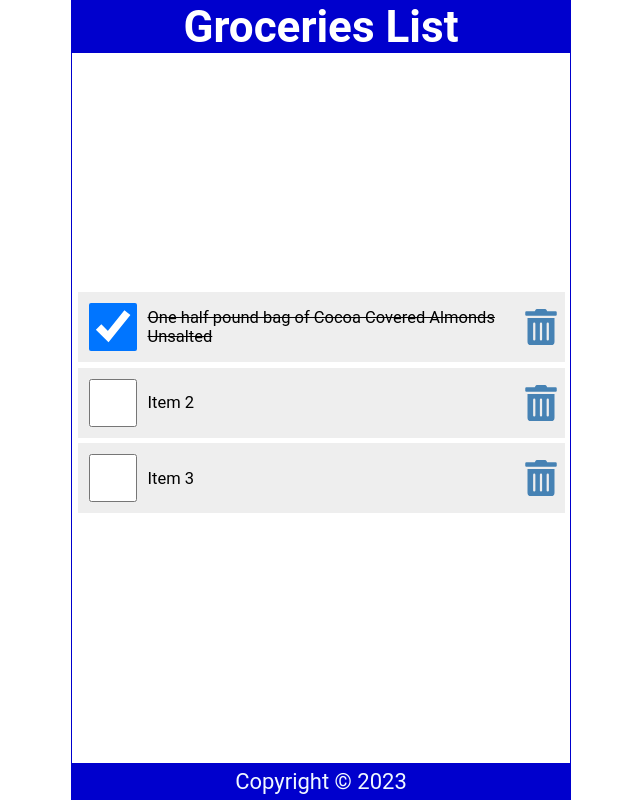
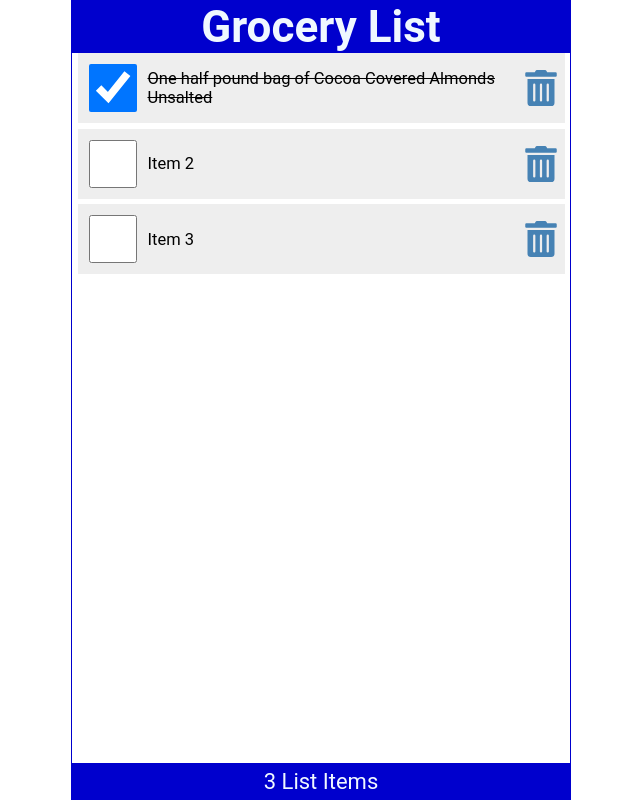
Before and after one commit to niklasfulle/React-Crash-Course, a React (Create React App) app: page / in a window 1280 px wide. Shown: the whole page, without its empty margins (319-959 px from the left). Built offline with nearby package versions, Linux system fonts and the light colour scheme.

Commit message:
eighth chapter

```diff
--- a/src/App.js
+++ b/src/App.js
@@ -1,14 +1,51 @@
 import Header from "./Header";
 import Content from "./Content";
 import Footer from "./Footer";
+import { useState } from "react";
 
 function App() {
+    const [items, setItems] = useState([
+        {
+            id: 1,
+            checked: true,
+            item: "One half pound bag of Cocoa Covered Almonds Unsalted",
+        },
+        {
+            id: 2,
+            checked: false,
+            item: "Item 2",
+        },
+        {
+            id: 3,
+            checked: false,
+            item: "Item 3",
+        },
+    ]);
+
+    const handleCheck = (id) => {
+        const listItems = items.map((item) =>
+            item.id === id ? { ...item, checked: !item.checked } : item
+        );
+        setItems(listItems);
+        localStorage.setItem("shoppingList", JSON.stringify(listItems));
+    };
+
+    const handleDelete = (id) => {
+        const listItems = items.filter((item) => item.id !== id);
+        setItems(listItems);
+        localStorage.setItem("shoppingList", JSON.stringify(listItems));
+    };
 
     return (
         <div className="App">
-            <Header />
-            <Content />
-            <Footer />
+            <Header title="Grocery List" />
+            <Content
+                items={items}
+                setItems={setItems}
+                handleCheck={handleCheck}
+                handleDelete={handleDelete}
+            />
+            <Footer length={items.length} />
         </div>
     );
 }
--- a/src/Content.js
+++ b/src/Content.js
@@ -1,65 +1,11 @@
 import React from "react";
-import { useState } from "react";
-import { FaTrashAlt } from "react-icons/fa";
+import ItemList from "./ItemList";
 
-function Content() {
-    const [items, setItems] = useState([
-        {
-            id: 1,
-            checked: true,
-            item: "One half pound bag of Cocoa Covered Almonds Unsalted",
-        },
-        {
-            id: 2,
-            checked: false,
-            item: "Item 2",
-        },
-        {
-            id: 3,
-            checked: false,
-            item: "Item 3",
-        },
-    ]);
-
-    const handleCheck = (id) => {
-        const listItems = items.map((item) =>
-            item.id === id ? { ...item, checked: !item.checked } : item
-        );
-        setItems(listItems);
-        localStorage.setItem("shoppingList", JSON.stringify(listItems));
-    };
-
-    const handleDelete = (id) => {
-        const listItems = items.filter((item) => item.id !== id);
-        setItems(listItems);
-        localStorage.setItem("shoppingList", JSON.stringify(listItems));
-    };
-
+function Content({ items, handleCheck, handleDelete }) {
     return (
         <main>
             {items.length ? (
-                <ul>
-                    {items.map((item) => (
-                        <li className="item" key={item.id}>
-                            <input
-                                type="checkbox"
-                                onChange={() => handleCheck(item.id)}
-                                checked={item.checked}
-                            />
-                            <label
-                                style={item.checked ? { textDecoration: "line-through" } : null}
-                                onDoubleClick={() => handleCheck(item.id)}
-                            >
-                                {item.item}
-                            </label>
-                            <FaTrashAlt
-                                role="button"
-                                tabIndex={0}
-                                onClick={() => handleDelete(item.id)}
-                            />
-                        </li>
-                    ))}
-                </ul>
+                <ItemList items={items} handleCheck={handleCheck} handleDelete={handleDelete} />
             ) : (
                 <p style={{ marginTop: "2em" }}>No items in the list</p>
             )}
--- a/src/Footer.js
+++ b/src/Footer.js
@@ -1,10 +1,11 @@
 import React from "react";
 
-function Footer() {
-    const today = new Date();
+function Footer({ length }) {
     return (
         <footer>
-            <p>Copyright &copy; {today.getFullYear()}</p>
+            <p>
+                {length} List {length === 1 ? "Item" : "Items"}
+            </p>
         </footer>
     );
 }
--- a/src/Header.js
+++ b/src/Header.js
@@ -1,16 +1,15 @@
 import React from "react";
 
-function Header() {
+function Header({ title }) {
     return (
-        <header
-            style={{
-                backgroundColor: "mediumblue",
-                color: "white",
-            }}
-        >
-            <h1>Groceries List</h1>
+        <header>
+            <h1>{title}</h1>
         </header>
     );
 }
 
+Header.defaultProps = {
+    title: "Shopping List",
+};
+
 export default Header;
--- /dev/null
+++ b/src/ItemList.js
@@ -0,0 +1,19 @@
+import React from "react";
+import LineItem from "./LineItem";
+
+function ItemList({ items, handleCheck, handleDelete }) {
+    return (
+        <ul>
+            {items.map((item) => (
+                <LineItem
+                    key={item.id}
+                    item={item}
+                    handleCheck={handleCheck}
+                    handleDelete={handleDelete}
+                />
+            ))}
+        </ul>
+    );
+}
+
+export default ItemList;
--- /dev/null
+++ b/src/LineItem.js
@@ -0,0 +1,24 @@
+import React from "react";
+import { FaTrashAlt } from "react-icons/fa";
+
+function LineItem({ item, handleCheck, handleDelete }) {
+    return (
+        <li className="item" key={item.id}>
+            <input type="checkbox" onChange={() => handleCheck(item.id)} checked={item.checked} />
+            <label
+                style={item.checked ? { textDecoration: "line-through" } : null}
+                onDoubleClick={() => handleCheck(item.id)}
+            >
+                {item.item}
+            </label>
+            <FaTrashAlt
+                role="button"
+                tabIndex={0}
+                onClick={() => handleDelete(item.id)}
+                aria-label={`Delete ${item.item}`}
+            />
+        </li>
+    );
+}
+
+export default LineItem;
--- a/src/index.css
+++ b/src/index.css
@@ -43,7 +43,7 @@ main {
     display: flex;
     flex-direction: column;
     flex-grow: 1;
-    justify-content: center;
+    justify-content: flex-start;
     align-items: center;
     overflow-y: auto;
 }
```
